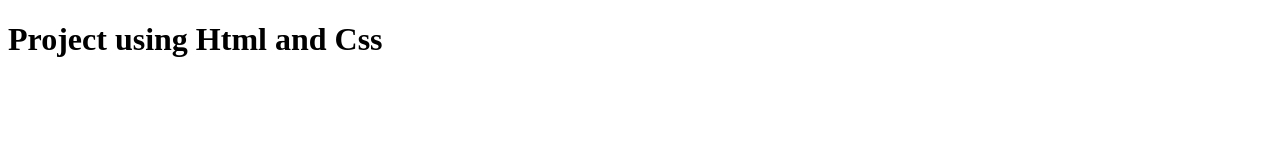
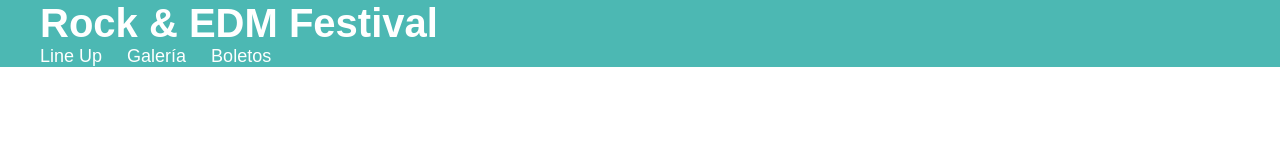
Before and after one commit to Schambaher/Html-Css-and-Javascript-Project3, a website: page index.html in a window 1280 px wide. Drawn offline with Linux system fonts and the light colour scheme.

Commit message:
se agregó otros documentos sass y modificación del index.html

```diff
--- a/index.html
+++ b/index.html
@@ -4,10 +4,26 @@
     <meta charset="UTF-8">
     <meta http-equiv="X-UA-Compatible" content="IE=edge">
     <meta name="viewport" content="width=device-width, initial-scale=1.0">
+
+    <!-- STYLE CSS -->
+    <link rel="stylesheet" href="build/css/normalize.css">
+    <link rel="stylesheet" href="build/css/initialize.css">
     <link rel="stylesheet" href="build/css/app.css">
-    <title>Document</title>
+
+    <title>Rock & EDM Festival</title>
 </head>
 <body>
-    <h1> Project using Html and Css </h1>
+
+    <header class="header">
+        <div class="contenedor contenido-header">
+            <h1 class="header-title">Rock & EDM Festival</h1>
+            <nav class="navegacion-principal">
+                <a class="navegacion-principal-link" href="#">Line Up</a>
+                <a class="navegacion-principal-link" href="#">Galería</a>
+                <a class="navegacion-principal-link" href="#">Boletos</a>
+            </nav>
+        </div>
+    </header>
+
 </body>
 </html>
--- a/src/sass/app.scss
+++ b/src/sass/app.scss
@@ -1 +1,2 @@
 @use "base";
+@use "layout";
--- a/src/sass/base/_index.scss
+++ b/src/sass/base/_index.scss
@@ -1 +1,2 @@
 @forward "variables";
+@forward "mixins";
--- /dev/null
+++ b/src/sass/initialize.scss
@@ -0,0 +1,42 @@
+@use "base";
+
+html {
+    box-sizing: border-box;
+    font-size: 62.5%;
+}
+
+*, *:before, *:after {
+    box-sizing: inherit;
+}
+
+body {
+    font-size: 1.8rem;
+    font-family: base.$fuente-principal;
+}
+
+.contenedor {
+    width: 95%;
+    max-width: 120rem;
+    margin: 0 auto;
+}
+
+a {
+    text-decoration: none;
+}
+
+h1, h2, h3 {
+    margin-top: 0;
+    margin-bottom: 0;
+}
+
+h1 {
+    font-size: 4rem;
+}
+
+h2 {
+    font-size: 3.6rem;
+}
+
+h3 {
+    font-size: 3rem;
+}
--- /dev/null
+++ b/src/sass/layout/_header.scss
@@ -0,0 +1,22 @@
+@use "../base/variables" as v;
+
+.header {
+    background-color: v.$verde;
+}
+
+.header-title {
+    color: v.$blanco;
+}
+
+.navegacion-principal-link {
+    color: v.$blanco;
+    margin-right: 2rem;
+    transition: .3s;
+    &:hover {
+        color: v.$amarillo;
+    }
+}
+
+.navegacion-principal-link:last-of-type {
+    margin-right: 0;
+}
--- /dev/null
+++ b/src/sass/layout/_index.scss
@@ -0,0 +1 @@
+@forward 'header';
```
Also changed, not shown: build/css/app.css, build/css/initialize.css (added), src/sass/base/_mixins.scss (added).
